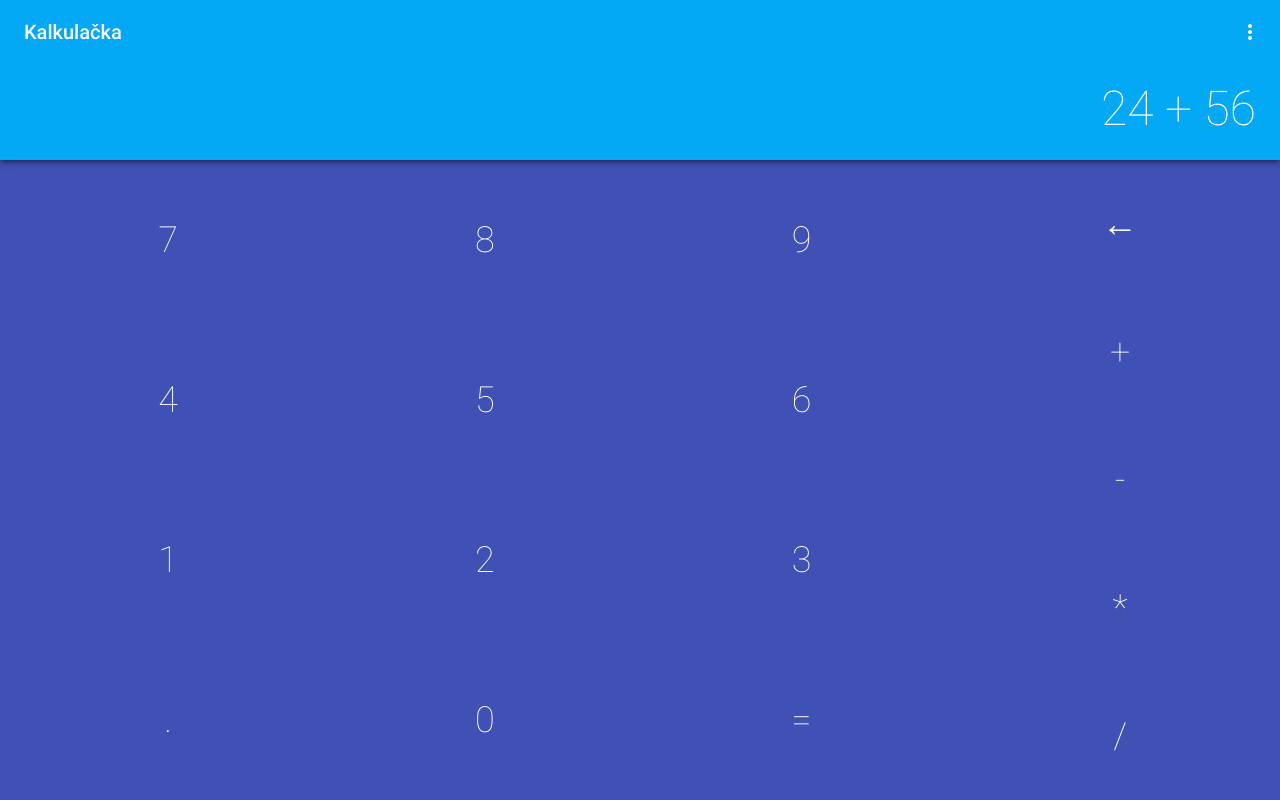
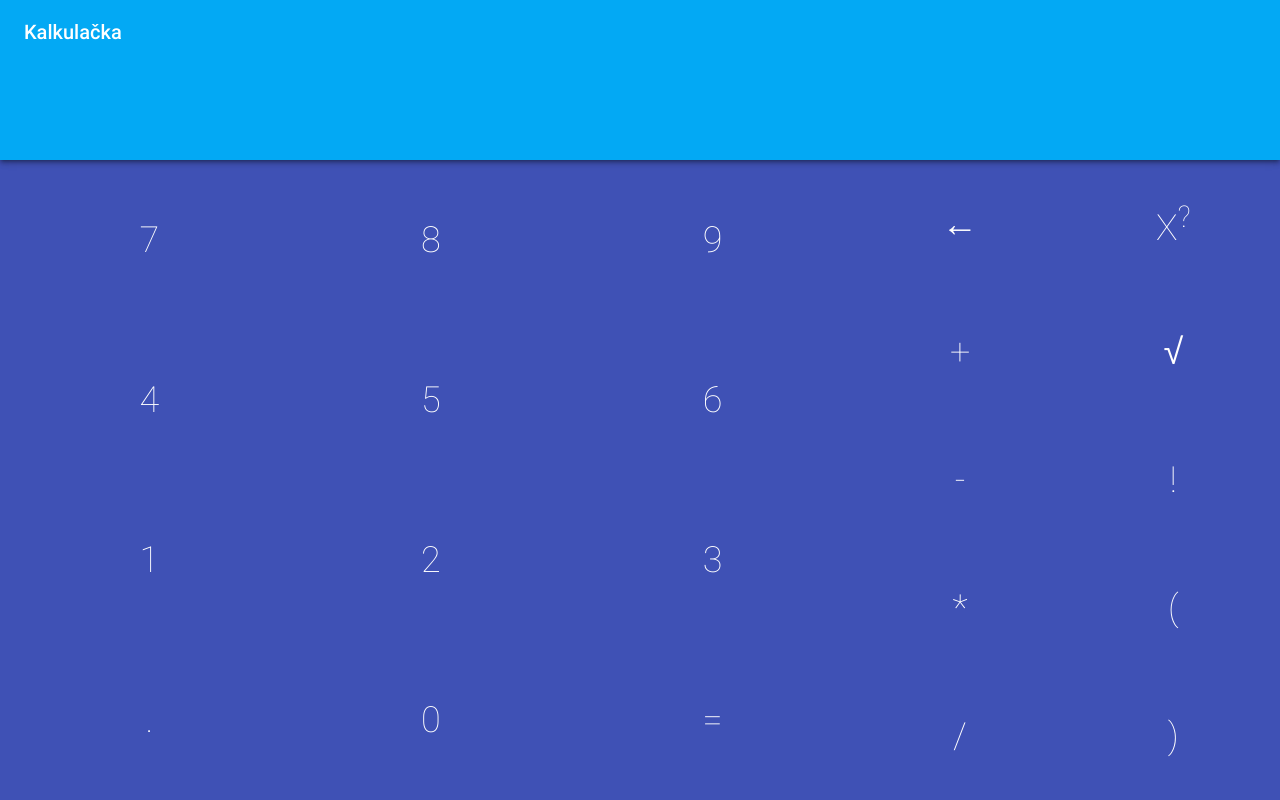
Before and after one commit to NikolasKantor/teamIronMan, a website with bundled scripts: page index.html in a window 1280 px wide. Built offline with nearby package versions, Linux system fonts and the light colour scheme.

Commit message:
spojeni interpertu a ui, ladeni ui

```diff
--- a/EventEmitter.js
+++ b/EventEmitter.js
@@ -19,7 +19,7 @@ class EventEmitter {
 
 	emit(name, ...args) {
 		var callbacks = this._events[name];
-		if (callbacks.length) {
+		if (callbacks && callbacks.length) {
 			for (var i = 0, len = callbacks.length; i < len; i++) {
 				callbacks[i].call(this, ...args)
 			}
--- a/index.html
+++ b/index.html
@@ -20,35 +20,42 @@
 			<section>
 				<!--button clickable icon="menu"></button-->
 				<div flex>Kalkulačka</div>
-				<button clickable icon="more"></button>
+				<!--button clickable icon="more"></button-->
 			</section>
-			<section id="display" right>24 + 56</section>
+			<section id="display" right></section>
 		</flexus-toolbar>
 
 		<main vertical layout>
 
-			<div layout flex id="foo">
-				<section flex-3 layout id="cisla">
-					<button clickable recentering spill id="num9">9</button>
-					<button clickable recentering spill id="num8">8</button>
-					<button clickable recentering spill id="num7">7</button>
-					<button clickable recentering spill id="num6">6</button>
-					<button clickable recentering spill id="num5">5</button>
-					<button clickable recentering spill id="num4">4</button>
-					<button clickable id="num3">3</button>
-					<button clickable id="num2">2</button>
-					<button clickable id="num1">1</button>
-					<button clickable id="equals">=</button>
-					<button clickable id="num0">0</button>
-					<button clickable id="dot">.</button>
+			<div layout flex id="buttons">
+				<section flex-4 layout id="cisla">
+					<button clickable data-char="9">9</button>
+					<button clickable data-char="8">8</button>
+					<button clickable data-char="7">7</button>
+					<button clickable data-char="6">6</button>
+					<button clickable data-char="5">5</button>
+					<button clickable data-char="4">4</button>
+					<button clickable data-char="3">3</button>
+					<button clickable data-char="2">2</button>
+					<button clickable data-char="1">1</button>
+					<button clickable data-action="equals">=</button>
+					<button clickable data-char="0">0</button>
+					<button clickable data-char=".">.</button>
 				</section>
-				<section flex-1 layout vertical id="operace">
-					<button clickable id="backspace">&larr;</button>
-					<!--button id="clear">C</button-->
-					<button clickable id="add">+</button>
-					<button clickable id="sub">-</button>
-					<button clickable id="mul">*</button>
-					<button clickable id="div">/</button>
+				<section flex-1 layout vertical class="operace">
+					<button clickable data-action="backspace">&larr;</button>
+					<button clickable data-char="+">+</button>
+					<button clickable data-char="-">-</button>
+					<button clickable data-char="*">*</button>
+					<button clickable data-char="/">/</button>
+				</section>
+				<section flex-1 layout vertical class="operace">
+					<!--button clickable data-char="^2">x<sup>2</sup></button-->
+					<button clickable data-char="^">x<sup>?</sup></button>
+					<button clickable data-char="sqrt">√</button>
+					<button clickable data-char="!">!</button>
+					<button clickable data-char="(">(</button>
+					<button clickable data-char=")">)</button>
 				</section>
 			</div>
 
--- a/styles.css
+++ b/styles.css
@@ -37,7 +37,7 @@ flexus-toolbar section#display {
 main {
 	padding: 0 !important;
 }
-	main #foo {
+	main #buttons {
 		overflow: hidden;
 	}
 	main #cisla {
@@ -49,7 +49,7 @@ main {
 			height: initial;
 			flex-basis: 33%;
 		}
-		main #operace button {
+		main .operace button {
 			flex: 1;
 		}
 		main button {
```
